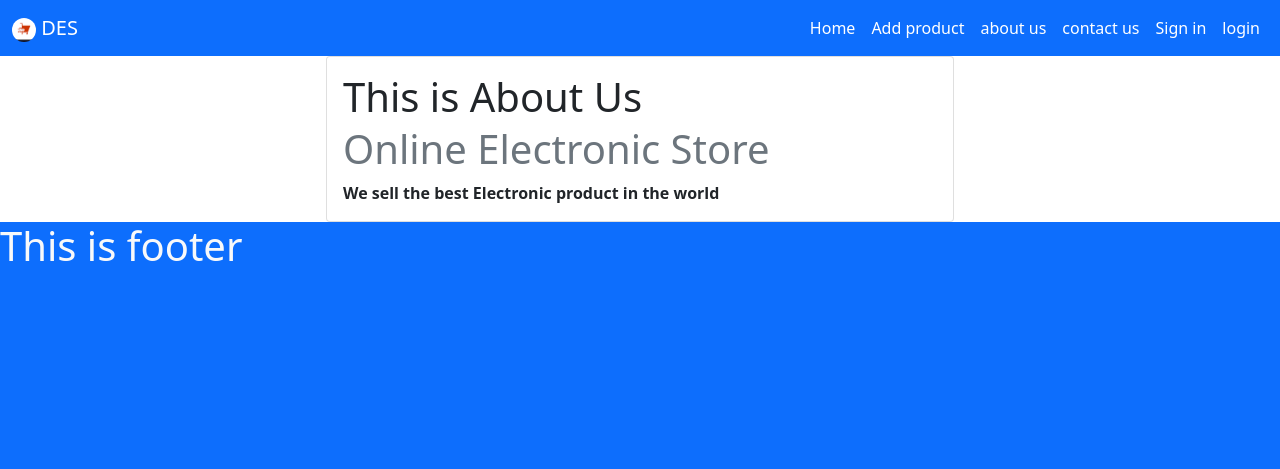
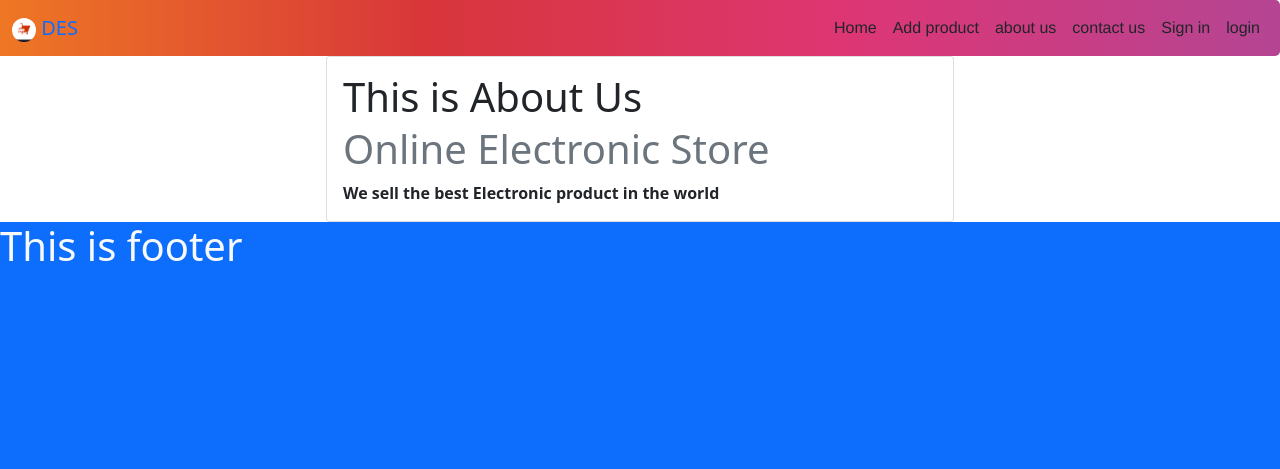
Before and after one commit to ViralCitrusbug/Ecommerce, a Django app: page /aboutus in a window 1280 px wide. Shown: the top 469 px of the page. Run offline with Django 3.2, Linux system fonts and the light colour scheme; parts of the project's set-up code (start-up, migrations or seed data) failed here and were passed over; some libraries are stand-ins or nearby versions.

Commit message:
Change in CSS

```diff
--- a/DES/templates/base.html
+++ b/DES/templates/base.html
@@ -14,7 +14,28 @@
         {% endblock %}
     </title>
     <style>
+        .gradient-custom-2 {
+          /* fallback for old browsers */
+          background: #fccb90;
 
+          /* Chrome 10-25, Safari 5.1-6 */
+          background: -webkit-linear-gradient(to right, #ee7724, #d8363a, #dd3675, #b44593);
+
+          /* W3C, IE 10+/ Edge, Firefox 16+, Chrome 26+, Opera 12+, Safari 7+ */
+          background: linear-gradient(to right, #ee7724, #d8363a, #dd3675, #b44593);
+        }
+
+  @media (min-width: 768px) {
+      .gradient-form {
+        height: 100vh !important;
+      }
+    }
+  @media (min-width: 769px) {
+        .gradient-custom-2 {
+          border-top-right-radius: .3rem;
+          border-bottom-right-radius: .3rem;
+        }
+      }
     {% block css %}
 
     {% endblock %}
@@ -25,33 +46,34 @@
     <section class="header">
 
       <body>
-        <nav class="navbar navbar-expand-lg navbar-dark gradient-custom-2 bg-primary ">
+        <nav class="navbar navbar-expand-lg navbar-danger bg-danger gradient-custom-2 ">
           <div class="container-fluid">
-            <a class="navbar-brand" href="#"><img class="rounded-pill" src="media\DES\files\download.png"width='24px' height="24px" alt=""> DES</a>
+            <a class="navbar-brand" href="/"><img class="rounded-pill" src="media\DES\files\download.png"width='24px' height="24px" alt=""> DES</a>
             <button class="navbar-toggler" type="button" data-bs-toggle="collapse" data-bs-target="#navbarSupportedContent" aria-controls="navbarSupportedContent" aria-expanded="false" aria-label="Toggle navigation">
               <span class="navbar-toggler-icon"></span>
             </button>
           <div class="collapse navbar-collapse" id="navbarSupportedContent">
               <ul class="navbar-nav ms-auto text-center mb-2 mb-lg-0">
                 <li class="nav-item">
-                  <a class="nav-link active" aria-current="page" href="/">Home</a>
+                  <a class="nav-link active text-dark" style="font-family: 'Franklin Gothic Medium', 'Arial Narrow', Arial, sans-serif;" aria-current="page" href="/">Home</a>
                 </li>
                 <li class="nav-item">
-                  <a class="nav-link active" aria-current="page" href="add">Add product</a>
+                  <a class="nav-link active text-dark" style="font-family: 'Franklin Gothic Medium', 'Arial Narrow', Arial, sans-serif;" aria-current="page" href="add">Add product</a>
                 </li>
                 <li class="nav-item">
-                  <a class="nav-link active" aria-current="page" href="aboutus">about us</a>
+                  <a class="nav-link active text-dark" style="font-family: 'Franklin Gothic Medium', 'Arial Narrow', Arial, sans-serif;" aria-current="page" href="aboutus">about us</a>
                 </li>
                 <li class="nav-item">
-                  <a class="nav-link active" aria-current="page" href="contact">contact us</a>
+                  <a class="nav-link active text-dark" style="font-family: 'Franklin Gothic Medium', 'Arial Narrow', Arial, sans-serif;" aria-current="page" href="contact">contact us</a>
                 </li>
 
-                <li class="nav-item">
-                  <a class="nav-link active" aria-current="page" href="signin">Sign in</a>
-                </li>
-                <li class="nav-item">
-                  <a class="nav-link active" aria-current="page" href="login">login</a>
-                </li>
+               <li class="nav-item">
+                <a class="nav-link active text-dark" style="font-family: 'Franklin Gothic Medium', 'Arial Narrow', Arial, sans-serif;" aria-current="page" href="signin">Sign in</a>
+              </li>
+              <li class="nav-item">
+                <a class="nav-link active text-dark" style="font-family: 'Franklin Gothic Medium', 'Arial Narrow', Arial, sans-serif;" aria-current="page" href="login">login</a>
+              </li>
+
               </ul>
 
             </div>
--- a/DES/urls.py
+++ b/DES/urls.py
@@ -30,7 +30,8 @@ urlpatterns =[
     path('contact',views.contactus,name="contactus"),
     path('thank',views.thank,name="thank"),
     path('forgot',views.forgot,name="forgot"),
-    path('login', views.login, name="login")
+    path('login', views.login, name="login"),
+    path('logout',views.logout, name="logout")
 
 
 
--- a/DES/views.py
+++ b/DES/views.py
@@ -1,9 +1,12 @@
+from operator import ipow
 from unicodedata import category
+from webbrowser import get
 from django.shortcuts import render,redirect
 from django.contrib import messages
 from django.http import HttpResponse, request
 from django.contrib.auth.models import User
 from django.contrib import auth
+from django.contrib.auth import authenticate
 from DES.models import product,contact
 # Create your views here.
 
@@ -53,6 +56,14 @@ def forgot(r):
     return render(r, 'forget.html')
 
 def login(r):
+    if r.method == "POST":
+        name = r.POST.get('uname')
+        passw = r.POST.get('pass')
+        user = authenticate(username = name , password = passw)
+        if user is None:
+            messages.warning(r,"Incorrect Username or password !")
+        print(r.user.is_authenticated)
+        return redirect('home')
     return render(r, 'login.html')
 
 def register(request):
@@ -73,3 +84,7 @@ def register(request):
             messages.info(request,"Password Doesn't match")
             return redirect('register')
     return render(request, "register.html")
+
+def logout(r):
+    auth.logout(r)
+    return redirect('login')
```
Also changed, not shown: DES/templates/login.html (+7 -4 lines).
